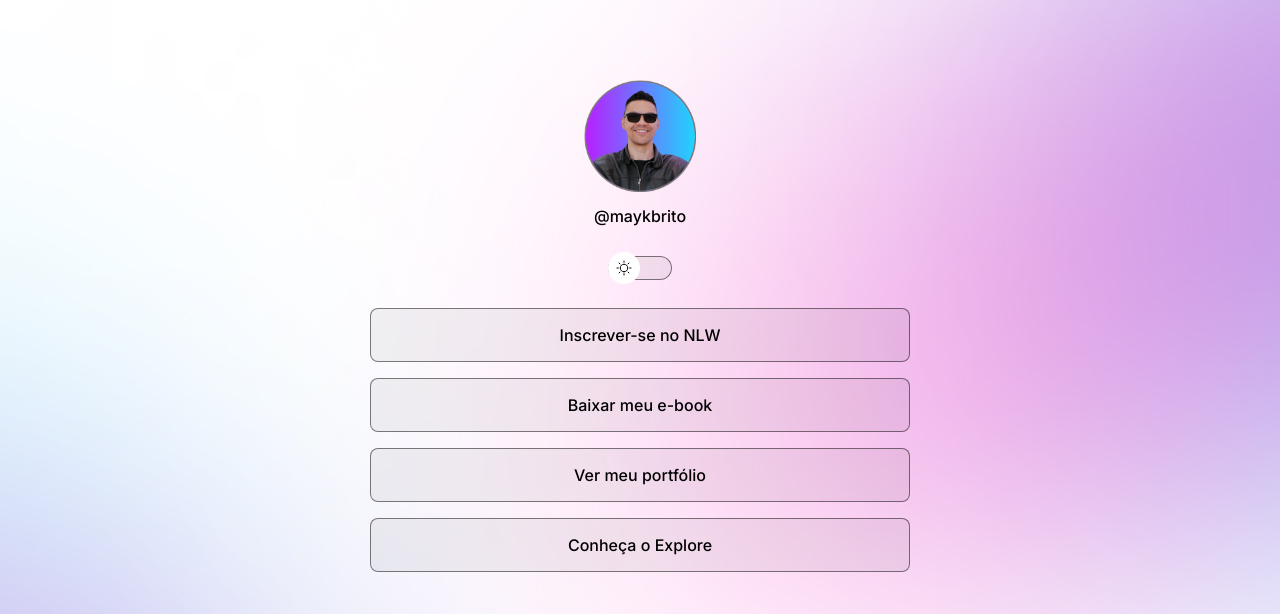
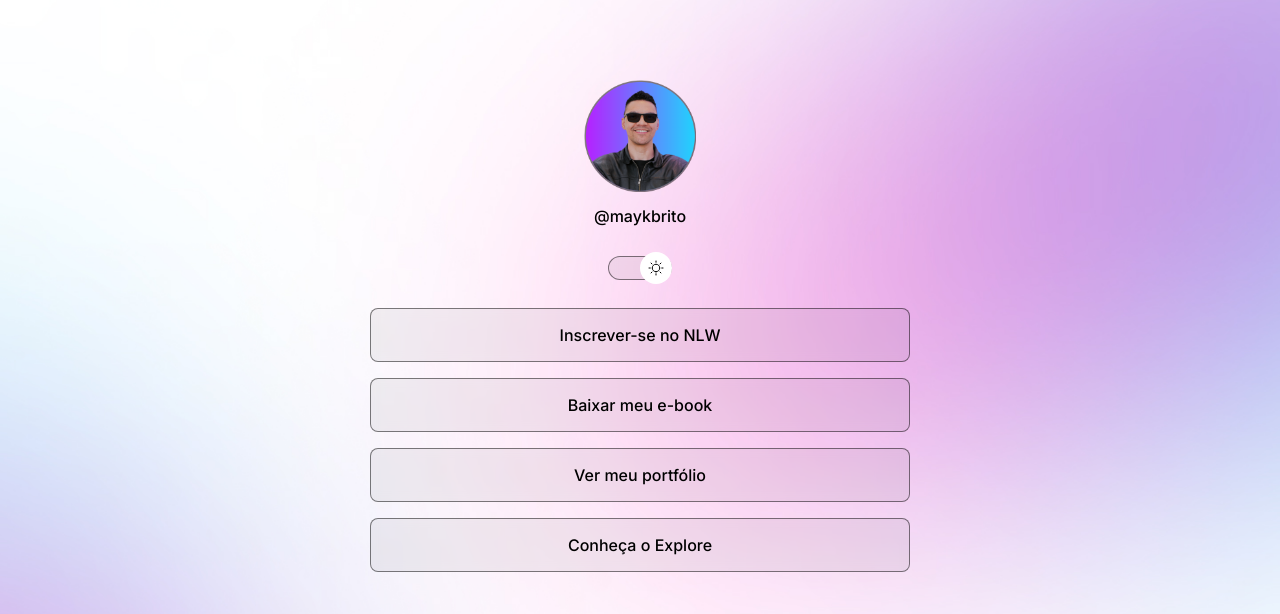
Before and after one commit to JuniorAlmeida28/projetoRocketseat, a plain HTML site: page index.html in a window 1280 px wide. Both pictures are taken after a click on the element 640 px from the left and 267 px from the top of the page. Shown: the top 614 px of the page. Drawn offline with nearby package versions, Linux system fonts and the light colour scheme.

Commit message:
Correções

```diff
--- a/index.html
+++ b/index.html
@@ -12,7 +12,7 @@
   <body>
     <div id="container">
       <div id="profile">
-        <img src="./assets/assets/avatar.png" alt="Foto de Mayk Brito sorrindo, usando óculos e camisa preta, barba e fundo amarelo."/>
+        <img src="./assets/avatar.png" alt="Foto de Mayk Brito sorrindo, usando óculos e camisa preta, barba e fundo amarelo."/>
         <p>@maykbrito</p>
       </div>
 
--- a/script.js
+++ b/script.js
@@ -7,11 +7,11 @@ function toggleMode() {
     const alt = document.querySelector("#profile img")
 
     if (html.classList.contains('light')) {
-        img.setAttribute('src', './assets/assets/avatar-light.png')
+        img.setAttribute('src', './assets/avatar-light.png')
         alt.setAttribute('alt', 'Foto de Mayk Brito sorrindo, usando óculos, camisa preta e casaco, sem barba e fundo degrade de roxo e azul.')
     }
     else{
-       img.setAttribute('src', './assets/assets/avatar.png')
+       img.setAttribute('src', './assets/avatar.png')
        alt.setAttribute('alt', 'Foto de Mayk Brito sorrindo, usando óculos e camisa preta, barba e fundo amarelo.')
     }
 }
--- a/style.css
+++ b/style.css
@@ -4,40 +4,29 @@
     box-sizing: border-box;
 }
 
-:root{
+:root {
     --text-color: white;
-    --bg-url: url(./assets/assets/bg-mobile.jpg);
+    --bg-url: url(./assets/bg-mobile.jpg);
     --stroke-color: rgba(255, 255, 255, 0.5);
     --surface-color: rgba(255, 255, 255, 0.05);
     --surface-color-hover: rgba(255, 255, 255, 0.02);
     --highlight-color: rgba(255, 255, 255, 0.2);
-    --switch-bg-url: url(./assets/assets/moon-stars.svg);
+    --switch-bg-url: url(./assets/moon-stars.svg);
 }
 
-.light{
-   --text-color: black;
-   --bg-url: url(./assets/assets/bg-mobile-light.jpg);
-   --stroke-color: rgba(0, 0, 0, 0.5);
-   --surface-color: rgba(0, 0, 0, 0.05);
-   --surface-color-hover: rgba(0, 0, 0, 0.02);
-   --highlight-color: rgba(0, 0, 0, 0.1);
-   --switch-bg-url: url(./assets/assets/sun.svg);
+.light {
+    --text-color: black;
+    --bg-url: url(./assets/bg-mobile-light.jpg);
+    --stroke-color: rgba(0, 0, 0, 0.5);
+    --surface-color: rgba(0, 0, 0, 0.05);
+    --surface-color-hover: rgba(0, 0, 0, 0.02);
+    --highlight-color: rgba(0, 0, 0, 0.1);
+    --switch-bg-url: url(./assets/sun.svg);
 }
 
 body {
-    background: var(--bg-url);
+    background: var(--bg-url) no-repeat top center/cover;
     height: 100vh;
-
-    /*background-repeat: no-repeat;
-    Não repete a imagem
-    background-position: top center;
-    Ajusta a posição da imagem
-    background-size: cover;
-    Ajusta o tamanho da imagem
-
-    Pode ser feito assim diminuindo de tamanho o codigo
-    background: url(./assets/assets/bg-mobile.jpg) no-repeat top center/cover;
-    */
 }
 
 body * {
@@ -70,14 +59,14 @@ body * {
 
 /* switch */
 
-#switch{
+#switch {
     position: relative;
     width: 64px;
 
     margin: 4px auto;
 }
 
-#switch button{
+#switch button {
     width: 32px;
     height: 32px;
     background: white var(--switch-bg-url) no-repeat center;
@@ -92,15 +81,15 @@ body * {
     animation: slide-back 0.2s;
 }
 
-#switch button hover{
+.light #switch button {
+    animation: slide-in 0.2s forwards;
+}
+
+#switch button:hover {
     outline: 8px solid var(--highlight-color);
 }
 
-.light #switch button{
-    animation: slide-in 0.2s forwards;
-}
-
-#switch span{
+#switch span {
     display: block;
     width: 64px;
     height: 24px;
@@ -112,7 +101,7 @@ body * {
 }
 
 /* Links */
-ul{
+ul {
     list-style: none;
 
     display: flex;
@@ -122,7 +111,7 @@ ul{
     padding: 24px 0;
 }
 
-ul li a{
+ul li a {
     display: flex;
     align-items: center;
     justify-content: center;
@@ -143,13 +132,13 @@ ul li a{
 }
 
 /* pseudo-selector*/
-ul li a:hover{
+ul li a:hover {
     background: var(--surface-color-hover);
     border: 1.5px solid var(--text-color);
 }
 
 /* social links */
-#social-links{
+#social-links {
     display: flex;
     justify-content: center;
 
@@ -158,7 +147,7 @@ ul li a:hover{
     font-size: 24px;
 }
 
-#social-links a{
+#social-links a {
     display: flex;
     align-items: center;
     justify-content: center;
@@ -169,7 +158,7 @@ ul li a:hover{
 
 }
 
-#social-links a:hover{
+#social-links a:hover {
     background: var(--highlight-color);
 }
 
@@ -179,29 +168,31 @@ footer {
     font-size: 14px;
 }
 
-@media (min-width: 700px ) {
-    :root{
-        --bg-url: url(./assets/assets/bg-desktop.jpg);
+@media (min-width: 700px) {
+    :root {
+        --bg-url: url(./assets/bg-desktop.jpg);
     }
 
-    .light{
-        --bg-url: url(./assets/assets/bg-desktop-light.jpg);
+    .light {
+        --bg-url: url(./assets/bg-desktop-light.jpg);
     }
 }
 
-@keyframes slider-in {
+@keyframes slide-in {
     from {
         left: 0;
     }
+
     to {
         left: 50%;
     }
 }
 
 @keyframes slide-back {
-    from{
+    from {
         left: 50%;
     }
+
     to {
         left: 0;
     }
```
Also changed, not shown: assets/avatar-light.png (renamed from assets/assets/avatar-light.png), assets/avatar.png (renamed from assets/assets/avatar.png), assets/bg-desktop-light.jpg (renamed from assets/assets/bg-desktop-light.jpg), assets/bg-desktop.jpg (renamed from assets/assets/bg-desktop.jpg), assets/bg-mobile-light.jpg (renamed from assets/assets/bg-mobile-light.jpg), assets/bg-mobile.jpg (renamed from assets/assets/bg-mobile.jpg), assets/moon-stars.svg (renamed from assets/assets/moon-stars.svg), assets/sun.svg (renamed from assets/assets/sun.svg), 2 other files.
